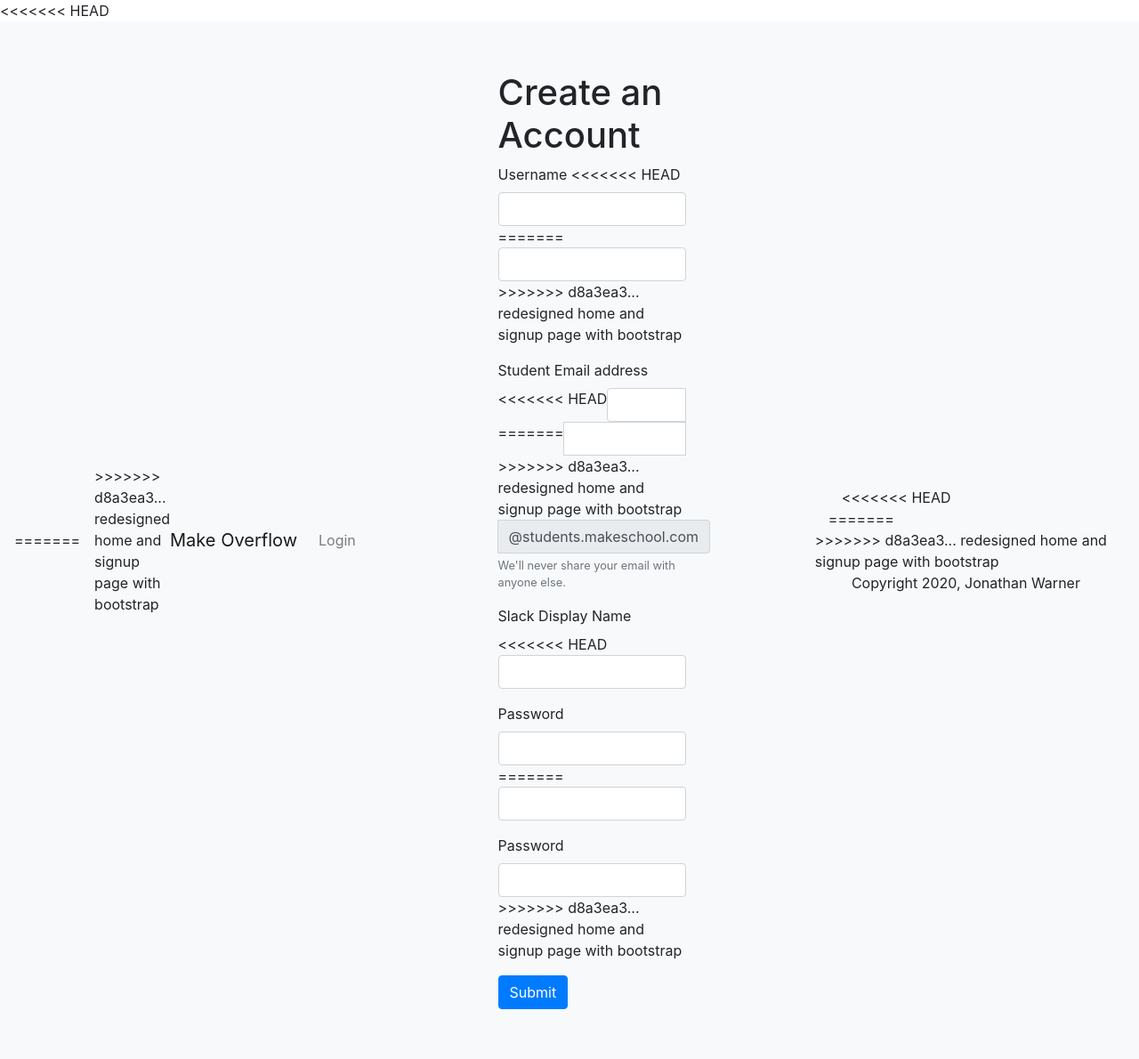
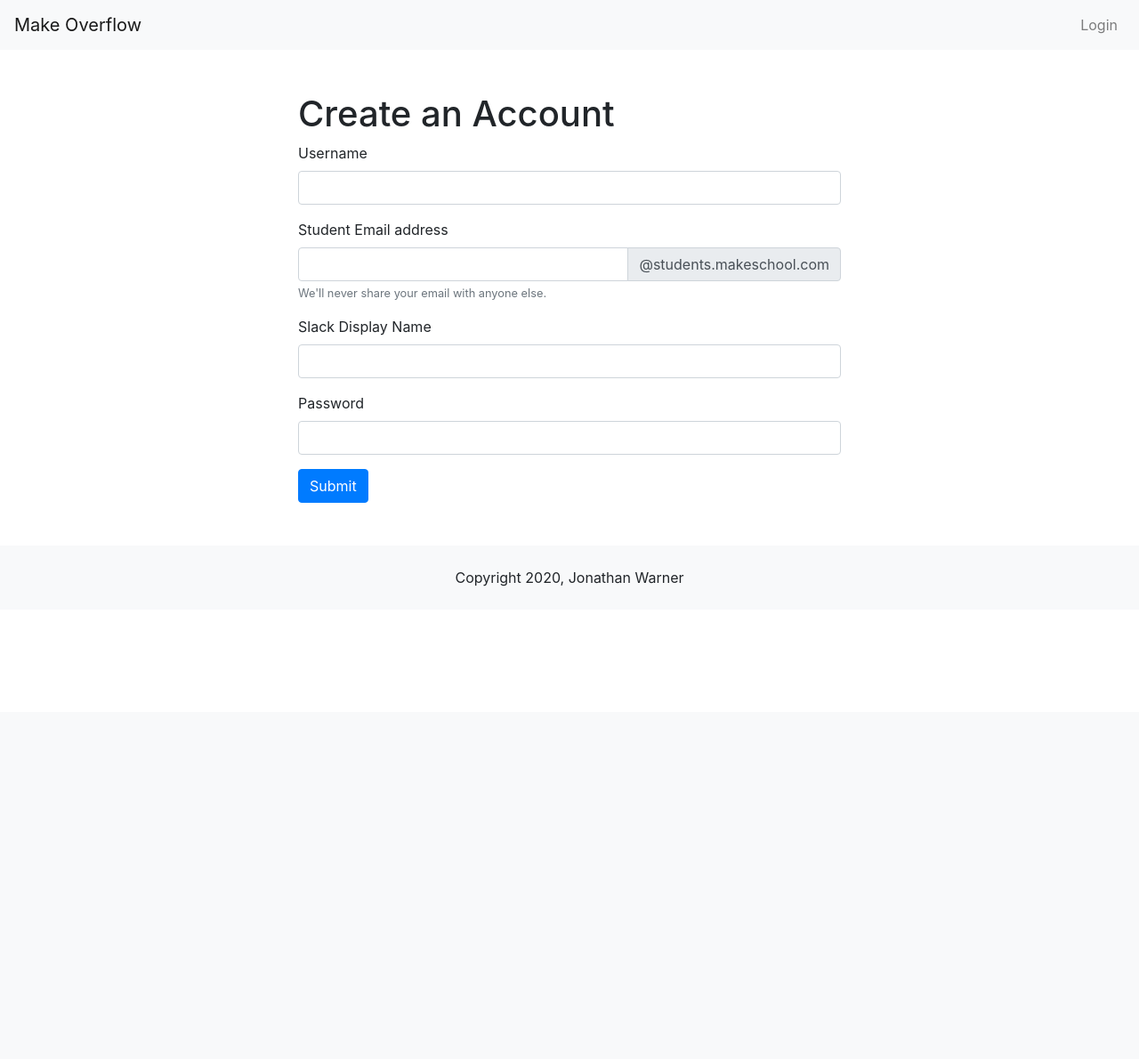
Before and after one commit to jewarner57/MakeOverflow, a Flask app: page /signup in a window 1280 px wide. Shown: the whole page at 89% size. After the commit the page ends 659 px from the top, so only its background shows below. Run offline with Flask 2, Linux system fonts and the light colour scheme.

Commit message:
fixed merge conflicts

```diff
--- a/templates/base.html
+++ b/templates/base.html
@@ -12,11 +12,7 @@
 
 <body>
 
-<<<<<<< HEAD
     <nav class="navbar navbar-expand-lg navbar-light bg-light sticky-top">
-=======
-    <nav class="navbar navbar-expand-lg navbar-light bg-light">
->>>>>>> d8a3ea3... redesigned home and signup page with bootstrap
         <a class="navbar-brand" href="/">Make Overflow</a>
         <button class="navbar-toggler" type="button" data-toggle="collapse" data-target="#navbarNav"
             aria-controls="navbarNav" aria-expanded="false" aria-label="Toggle navigation">
@@ -46,17 +42,10 @@
 
         <!-- Footer Links -->
         <div class="container-fluid text-center text-md-left">
-<<<<<<< HEAD
 
             <!-- Grid row -->
             <div class="row">
 
-=======
-
-            <!-- Grid row -->
-            <div class="row">
-
->>>>>>> d8a3ea3... redesigned home and signup page with bootstrap
                 <!-- Grid column -->
                 <div class="col-12 text-center">
                     Copyright 2020, Jonathan Warner
--- a/templates/signup.html
+++ b/templates/signup.html
@@ -8,21 +8,13 @@
         <form method='POST'>
             <div class="form-group">
                 <label for="name">Username</label>
-<<<<<<< HEAD
                 <input type="text" name="name" class="form-control" id="name" required="true">
-=======
-                <input type="text" name="name" class="form-control" id="name">
->>>>>>> d8a3ea3... redesigned home and signup page with bootstrap
             </div>
             <div class="form-group">
                 <label for="email">Student Email address</label>
                 <div class="input-group">
-<<<<<<< HEAD
                     <input type="text" name="email" class="form-control" id="email" aria-describedby="emailHelp"
                         required="true">
-=======
-                    <input type="text" name="email" class="form-control" id="email" aria-describedby="emailHelp">
->>>>>>> d8a3ea3... redesigned home and signup page with bootstrap
                     <div class="input-group-append">
                         <span class="input-group-text" id="basic-addon2">@students.makeschool.com</span>
                     </div>
@@ -32,7 +24,6 @@
             </div>
             <div class="form-group">
                 <label for="slackhandle">Slack Display Name</label>
-<<<<<<< HEAD
                 <input type="text" name="slackhandle" class="form-control" id="slackhandle" required="true">
             </div>
             <div class="form-group">
@@ -40,13 +31,6 @@
                 <input type="password" name="password" class="form-control" id="password" data-placement="bottom"
                     title="Must be minimum of 8 characters and use 1 capital, 1 lowercase letter, 1 number."
                     required="true">
-=======
-                <input type="text" name="slackhandle" class="form-control" id="slackhandle">
-            </div>
-            <div class="form-group">
-                <label for="password">Password</label>
-                <input type="password" name="password" class="form-control" id="password">
->>>>>>> d8a3ea3... redesigned home and signup page with bootstrap
             </div>
             <button type="submit" class="btn btn-primary">Submit</button>
         </form>
```
Also changed, not shown: templates/home.html (+0 -8 lines).
